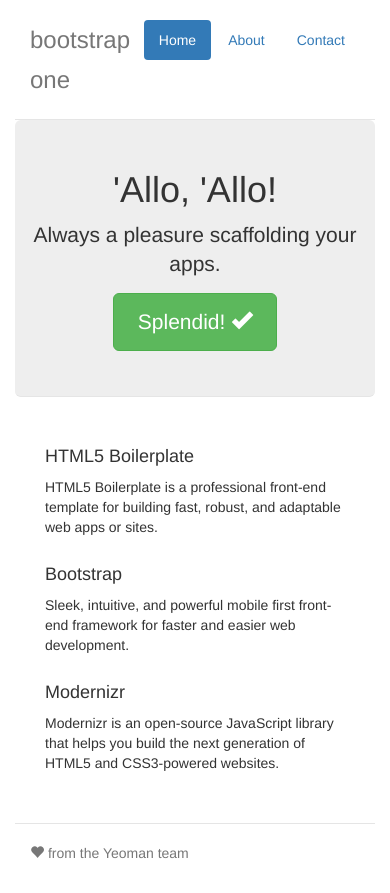
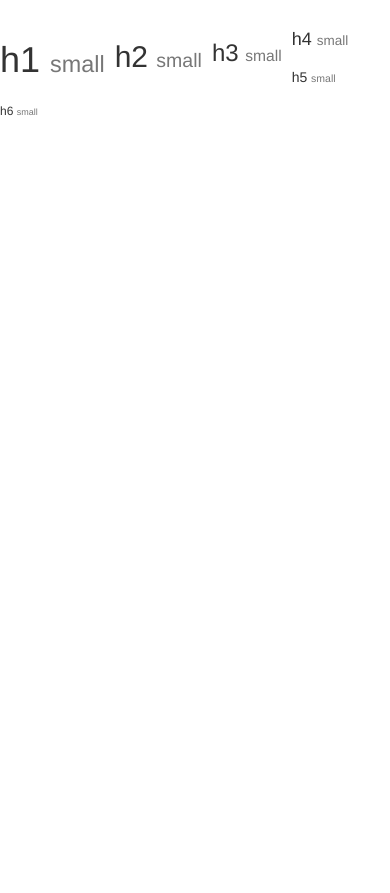
Before and after one commit to anvoz/bootstrap-tldr, a website: page app/index.html in a window 390 px wide. After the commit the page ends 844 px from the top, so only its background shows below. Drawn offline with nearby package versions, Linux system fonts and the light colour scheme; files that its build step writes are made by us from their sources.

Commit message:
Setup grunt htmlbuild to append html partials

```diff
--- /dev/null
+++ b/app/fixtures/index.html
@@ -0,0 +1,68 @@
+<!doctype html>
+<!--[if lt IE 7]>      <html class="no-js lt-ie9 lt-ie8 lt-ie7"> <![endif]-->
+<!--[if IE 7]>         <html class="no-js lt-ie9 lt-ie8"> <![endif]-->
+<!--[if IE 8]>         <html class="no-js lt-ie9"> <![endif]-->
+<!--[if gt IE 8]><!--> <html class="no-js"> <!--<![endif]-->
+    <head>
+        <meta charset="utf-8">
+        <title>bootstrap one</title>
+        <meta name="description" content="">
+        <meta name="viewport" content="width=device-width">
+        <link rel="shortcut icon" href="/favicon.ico">
+        <!-- Place favicon.ico and apple-touch-icon.png in the root directory -->
+        <!-- build:css styles/vendor.css -->
+        <!-- bower:css -->
+        <link rel="stylesheet" href="bower_components/bootstrap/dist/css/bootstrap.min.css">
+        <!-- endbower -->
+        <!-- endbuild -->
+        <!-- build:css(.tmp) styles/main.css -->
+        <link rel="stylesheet" href="styles/main.css">
+        <!-- endbuild -->
+        <!-- build:js scripts/vendor/modernizr.js -->
+        <script src="bower_components/modernizr/modernizr.js"></script>
+        <!-- endbuild -->
+    </head>
+    <body>
+        <!--[if lt IE 10]><p class="browsehappy">You are using an <strong>outdated</strong> browser. Please <a href="http://browsehappy.com/">upgrade your browser</a> to improve your experience.</p><![endif]-->
+
+
+        <!-- htmlbuild:section css.typography -->
+        <!-- /htmlbuild -->
+
+
+        <!-- build:js scripts/vendor.js -->
+        <!-- bower:js -->
+        <script src="bower_components/jquery/dist/jquery.js"></script>
+        <!-- endbower -->
+        <!-- endbuild -->
+
+        <!-- Google Analytics: change UA-XXXXX-X to be your site's ID. -->
+        <script>
+            (function(b,o,i,l,e,r){b.GoogleAnalyticsObject=l;b[l]||(b[l]=
+            function(){(b[l].q=b[l].q||[]).push(arguments)});b[l].l=+new Date;
+            e=o.createElement(i);r=o.getElementsByTagName(i)[0];
+            e.src='//www.google-analytics.com/analytics.js';
+            r.parentNode.insertBefore(e,r)}(window,document,'script','ga'));
+            ga('create','UA-XXXXX-X');ga('send','pageview');
+        </script>
+
+        <!-- build:js scripts/plugins.js -->
+        <script src="bower_components/bootstrap/js/affix.js"></script>
+        <script src="bower_components/bootstrap/js/alert.js"></script>
+        <script src="bower_components/bootstrap/js/dropdown.js"></script>
+        <script src="bower_components/bootstrap/js/tooltip.js"></script>
+        <script src="bower_components/bootstrap/js/modal.js"></script>
+        <script src="bower_components/bootstrap/js/transition.js"></script>
+        <script src="bower_components/bootstrap/js/button.js"></script>
+        <script src="bower_components/bootstrap/js/popover.js"></script>
+        <script src="bower_components/bootstrap/js/carousel.js"></script>
+        <script src="bower_components/bootstrap/js/scrollspy.js"></script>
+        <script src="bower_components/bootstrap/js/collapse.js"></script>
+        <script src="bower_components/bootstrap/js/tab.js"></script>
+        <!-- endbuild -->
+
+        <!-- build:js({app,.tmp}) scripts/main.js -->
+        <script src="scripts/main.js"></script>
+        <!-- endbuild -->
+</body>
+</html>
--- a/app/index.html
+++ b/app/index.html
@@ -2,7 +2,10 @@
 <!--[if lt IE 7]>      <html class="no-js lt-ie9 lt-ie8 lt-ie7"> <![endif]-->
 <!--[if IE 7]>         <html class="no-js lt-ie9 lt-ie8"> <![endif]-->
 <!--[if IE 8]>         <html class="no-js lt-ie9"> <![endif]-->
-<!--[if gt IE 8]><!--> <html class="no-js"> <!--<![endif]-->
+<!--[if gt IE 8]><!-->
+<html class="no-js">
+<!--<![endif]-->
+
 <head>
     <meta charset="utf-8">
     <title>bootstrap one</title>
@@ -21,50 +24,31 @@
     <!-- build:js scripts/vendor/modernizr.js -->
     <script src="bower_components/modernizr/modernizr.js"></script>
     <!-- endbuild -->
+</head>
 
-    </head>
 <body>
-        <!--[if lt IE 10]>
-            <p class="browsehappy">You are using an <strong>outdated</strong> browser. Please <a href="http://browsehappy.com/">upgrade your browser</a> to improve your experience.</p>
-        <![endif]-->
+    <!--[if lt IE 10]><p class="browsehappy">You are using an <strong>outdated</strong> browser. Please <a href="http://browsehappy.com/">upgrade your browser</a> to improve your experience.</p><![endif]-->
 
 
-        <div class="container">
-            <div class="header">
-                <ul class="nav nav-pills pull-right">
-                    <li class="active"><a href="#">Home</a></li>
-                    <li><a href="#">About</a></li>
-                    <li><a href="#">Contact</a></li>
-                </ul>
-                <h3 class="text-muted">bootstrap one</h3>
+    <div class="media">
+        <div class="pull-left">
+            <h1>h1 <small>small</small></h1>
         </div>
-
-            <div class="jumbotron">
-                <h1>'Allo, 'Allo!</h1>
-                <p class="lead">Always a pleasure scaffolding your apps.</p>
-                <p><a class="btn btn-lg btn-success" href="#">Splendid! <span class="glyphicon glyphicon-ok"></span></a></p>
+        <div class="pull-left">
+            <h2>h2 <small>small</small></h2>
         </div>
-
-            <div class="row marketing">
-                <div class="col-lg-6">
-                    <h4>HTML5 Boilerplate</h4>
-                    <p>HTML5 Boilerplate is a professional front-end template for building fast, robust, and adaptable web apps or sites.</p>
-
-
-
-                    <h4>Bootstrap</h4>
-                    <p>Sleek, intuitive, and powerful mobile first front-end framework for faster and easier web development.</p>
-
-                    <h4>Modernizr</h4>
-                    <p>Modernizr is an open-source JavaScript library that helps you build the next generation of HTML5 and CSS3-powered websites.</p>
-
+        <div class="pull-left">
+            <h3>h3 <small>small</small></h3>
         </div>
+        <div class="pull-left">
+            <h4>h4 <small>small</small></h4>
         </div>
-
-            <div class="footer">
-                <p><span class="glyphicon glyphicon-heart"></span> from the Yeoman team</p>
+        <div class="pull-left">
+            <h5>h5 <small>small</small></h5>
         </div>
-
+        <div class="pull-left">
+            <h6>h6 <small>small</small></h6>
+        </div>
     </div>
 
 
@@ -76,12 +60,20 @@
 
     <!-- Google Analytics: change UA-XXXXX-X to be your site's ID. -->
     <script>
-            (function(b,o,i,l,e,r){b.GoogleAnalyticsObject=l;b[l]||(b[l]=
-            function(){(b[l].q=b[l].q||[]).push(arguments)});b[l].l=+new Date;
-            e=o.createElement(i);r=o.getElementsByTagName(i)[0];
-            e.src='//www.google-analytics.com/analytics.js';
-            r.parentNode.insertBefore(e,r)}(window,document,'script','ga'));
-            ga('create','UA-XXXXX-X');ga('send','pageview');
+        (function(b, o, i, l, e, r) {
+            b.GoogleAnalyticsObject = l;
+            b[l] || (b[l] =
+                function() {
+                    (b[l].q = b[l].q || []).push(arguments)
+                });
+            b[l].l = +new Date;
+            e = o.createElement(i);
+            r = o.getElementsByTagName(i)[0];
+            e.src = '//www.google-analytics.com/analytics.js';
+            r.parentNode.insertBefore(e, r)
+        }(window, document, 'script', 'ga'));
+        ga('create', 'UA-XXXXX-X');
+        ga('send', 'pageview');
     </script>
 
     <!-- build:js scripts/plugins.js -->
@@ -103,4 +95,5 @@
     <script src="scripts/main.js"></script>
     <!-- endbuild -->
 </body>
+
 </html>
--- a/package.json
+++ b/package.json
@@ -25,7 +25,8 @@
     "grunt-concurrent": "~0.4.0",
     "load-grunt-tasks": "~0.2.0",
     "time-grunt": "~0.2.0",
-    "jshint-stylish": "~0.1.3"
+    "jshint-stylish": "~0.1.3",
+    "grunt-html-build": "~0.3.2"
   },
   "engines": {
     "node": ">=0.8.0"
```
Also changed, not shown: Gruntfile.js (+21 -0 lines), app/fixtures/sections/css/typography.html (added, +8 -0 lines). Lines whose indentation alone changed are shown as unchanged.
